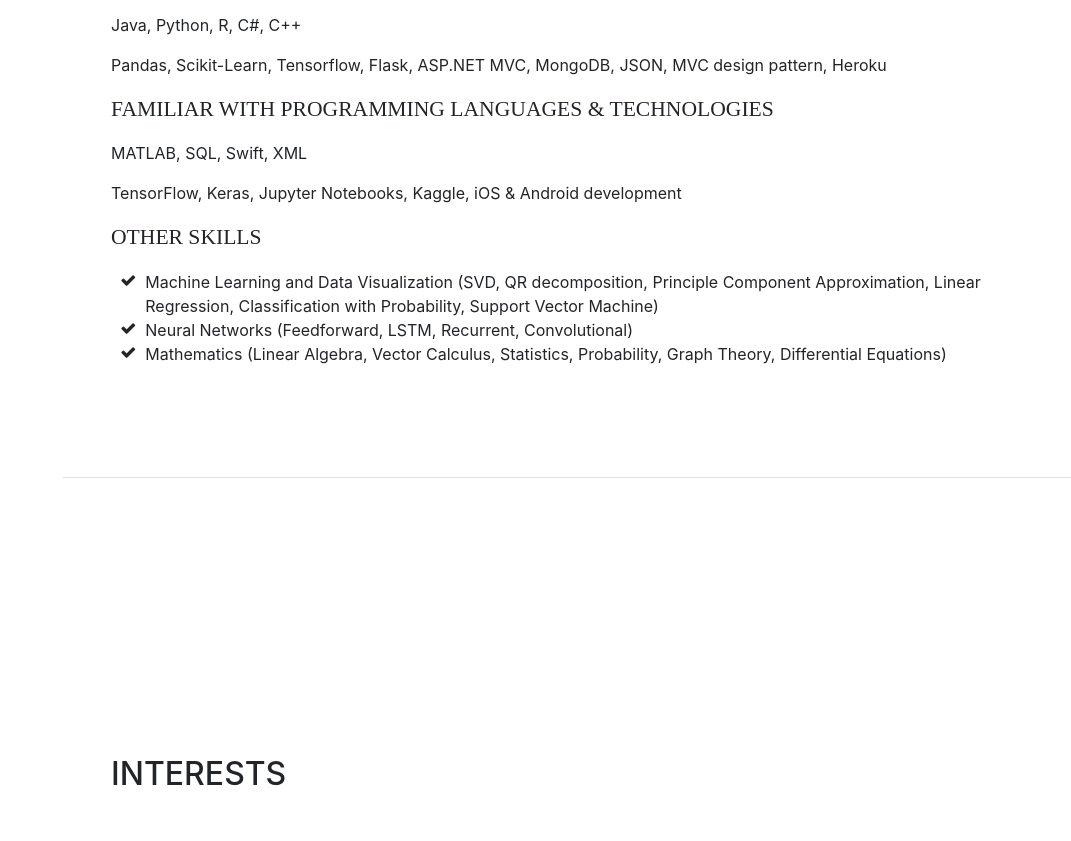
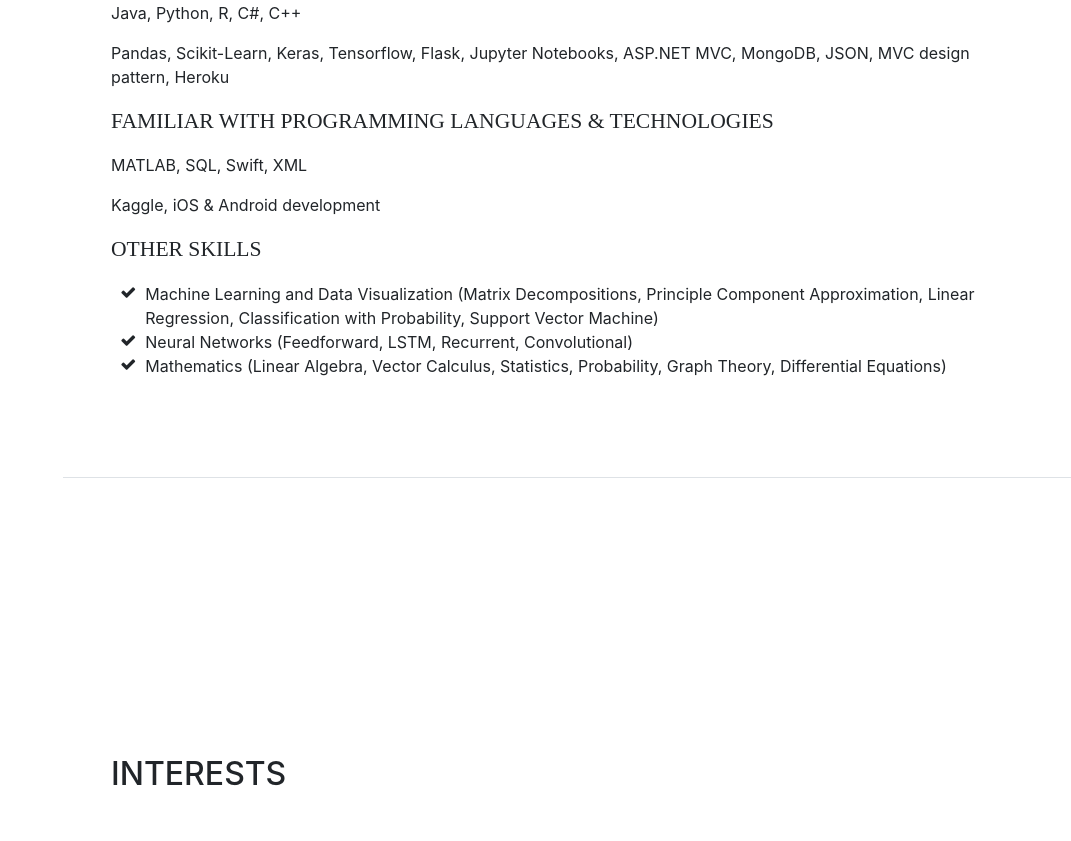
Before and after one commit to bKolisnik/bKolisnik.github.io, a website with bundled scripts: page index.html in a window 1280 px wide. Shown: the part 3093-3934 px from the top of the page, without its empty margins (209-1280 px from the left). Built offline with nearby package versions, Linux system fonts and the light colour scheme; a web font is replaced by a local one.

Commit message:
Update index.html

```diff
--- a/index.html
+++ b/index.html
@@ -190,17 +190,17 @@
             </li>
           </ul>
           <p>Java, Python, R, C#, C++ </p>
-          <p>Pandas, Scikit-Learn, Tensorflow, Flask, ASP.NET MVC, MongoDB, JSON, MVC design pattern, Heroku  </p>
+          <p>Pandas, Scikit-Learn, Keras, Tensorflow, Flask, Jupyter Notebooks, ASP.NET MVC, MongoDB, JSON, MVC design pattern, Heroku  </p>
 
           <div class="subheading mb-3">Familiar With Programming Languages &amp; Technologies</div>
           <p>MATLAB, SQL, Swift, XML</p>
-          <p>TensorFlow, Keras, Jupyter Notebooks, Kaggle, iOS &amp; Android development</p>
+          <p>Kaggle, iOS &amp; Android development</p>
 
           <div class="subheading mb-3">Other Skills</div>
           <ul class="fa-ul mb-0">
             <li>
               <i class="fa-li fa fa-check"></i>
-              Machine Learning and Data Visualization (SVD, QR decomposition, Principle Component Approximation, Linear Regression, Classification with Probability, Support Vector Machine)</li>
+              Machine Learning and Data Visualization (Matrix Decompositions, Principle Component Approximation, Linear Regression, Classification with Probability, Support Vector Machine)</li>
             <li>
               <i class="fa-li fa fa-check"></i>
                Neural Networks (Feedforward, LSTM, Recurrent, Convolutional)</li>
```
